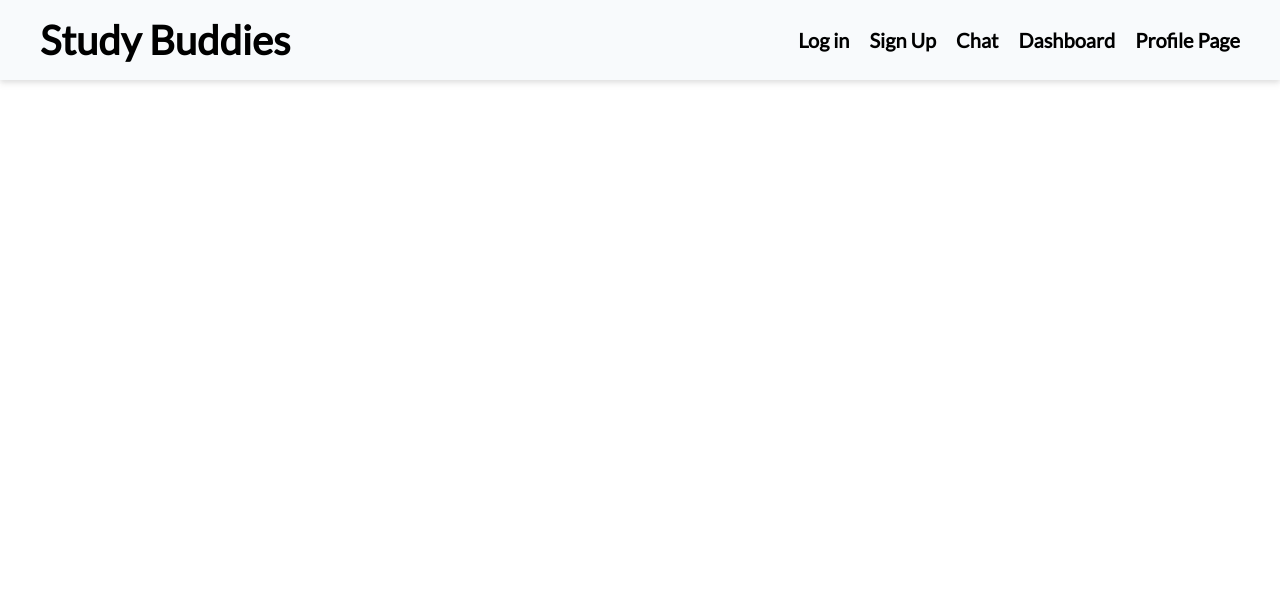
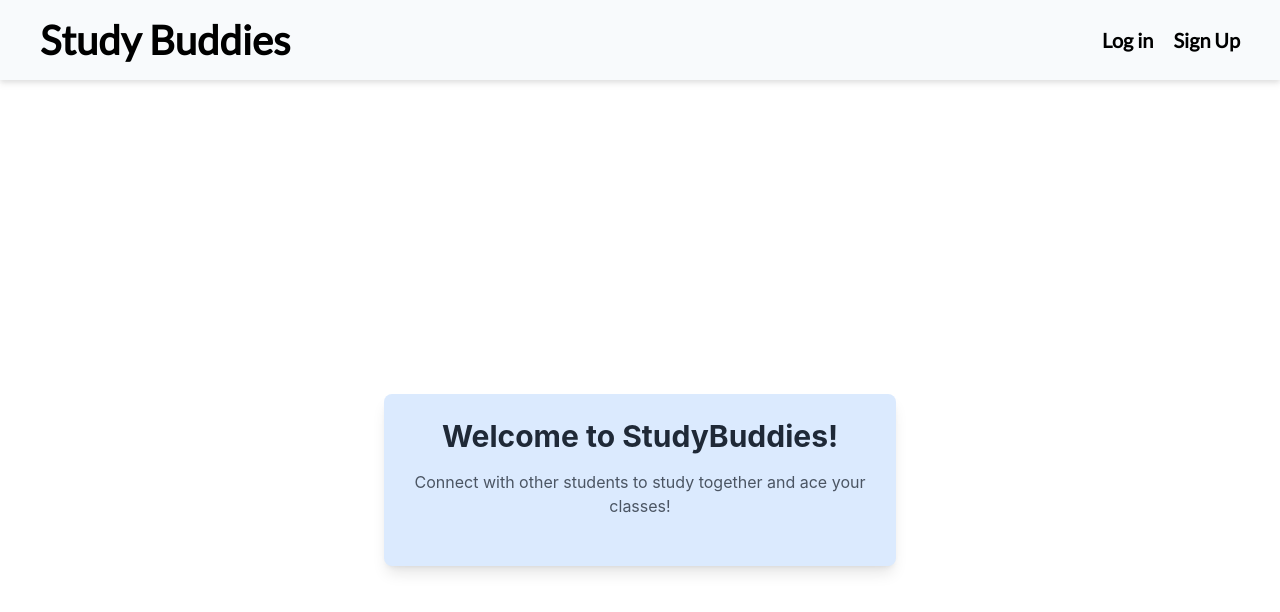
Before and after one commit to CSC-4350-SP2024/Team9, a React (Create React App) app in the folder study-buddy-app/client/: page / in a window 1280 px wide. Shown: the top 612 px of the page. Built offline with nearby package versions, Linux system fonts and the light colour scheme.

Commit message:
switched the flow of the website and added homepage

```diff
--- a/study-buddy-app/client/src/App.js
+++ b/study-buddy-app/client/src/App.js
@@ -7,12 +7,14 @@ import ChatPage from "./pages/chatPage.jsx";
 import { BrowserRouter as Router, Route, Routes } from "react-router-dom";
 import Dashboard from "./pages/dashboard.jsx";
 import Profile from "./pages/Profile.jsx";
+import Home from "./pages/Home.jsx";
 
 function App() {
   return (
     <Router>
       <Navbar />
       <Routes>
+        <Route path="/" element={<Home />} />
         <Route path="/login" element={<Login />} />
         <Route path="/signup" element={<Signup />} />
         <Route path="/chatPage" element={<ChatPage />} />
--- a/study-buddy-app/client/src/components/Navbar.jsx
+++ b/study-buddy-app/client/src/components/Navbar.jsx
@@ -18,9 +18,8 @@ const Navbar = () => {
                           <ul className="space-x-5 flex pr-4 ">
                               <li style={{ fontFamily: "lato", fontWeight: 600, fontSize: "20px" }}><Link to="/login">Log in</Link></li>
                 <li style={{ fontFamily: "lato", fontWeight: 600, fontSize: "20px" }}><Link to="/signup">Sign Up</Link></li>
-                <li style={{ fontFamily: "lato", fontWeight: 600, fontSize: "20px" }}><Link to="/chatPage">Chat</Link></li>
-                <li style={{ fontFamily: "lato", fontWeight: 600, fontSize: "20px" }}><Link to="/dashboard">Dashboard</Link></li>
-                <li style={{ fontFamily: "lato", fontWeight: 600, fontSize: "20px" }}><Link to="/profile">Profile Page</Link></li>
+
+                {/* <li style={{ fontFamily: "lato", fontWeight: 600, fontSize: "20px" }}><Link to="/dashboard">Dashboard</Link></li> */}
               </ul>
             </nav>
           </div>
--- a/study-buddy-app/client/src/components/chat/chat.jsx
+++ b/study-buddy-app/client/src/components/chat/chat.jsx
@@ -6,7 +6,7 @@ export const chat = () => {
   return (
     <div className='flex-1 fixed w-5/6 h-full top-20'> {/* chat */}
       <div className="h-12 bg-blue-500 flex items-center justify-between p-2 text-white"> {/* chat info bar */}
-        chat name
+        CSC 101
       </div>
       <div className="bg-blue-200 p-2 h-[calc(100%-177px)]">  {/* messages */}
         <Messages />
--- a/study-buddy-app/client/src/components/chat/chats.jsx
+++ b/study-buddy-app/client/src/components/chat/chats.jsx
@@ -7,7 +7,7 @@ const chats = () => {
           <div className='flex items-center  h-12 p-3 gap-2 justify-left text-white hover:bg-blue-300'> {/* other chats */}
             <img src="" alt="" className ='bg-black h-7 w-7 rounded-full object-cover'/> {/* profile pic */}
 
-            <span className='flex gap-2 p-0'>Chat name</span>
+            <span className='flex gap-2 p-0'>CSC 101</span>
       </div>
     </div>
   )
--- a/study-buddy-app/client/src/components/chat/message.jsx
+++ b/study-buddy-app/client/src/components/chat/message.jsx
@@ -7,7 +7,7 @@ const message = () => {
               <img src="" alt="" className='w-10 h-10 bg-black rounded-full' />
               <span className='text-gray-500 font-light mb-5'>just now</span>
           </div>
-          <span className='username'>Username</span>
+          <span className='username'>User1</span>
           <div className="w-4/5 flex flex-col gap-5"> {/* message content */}
               <p className='bg-blue-100 p-2 w-full'>hello</p>
           </div>
--- a/study-buddy-app/client/src/pages/Home.jsx
+++ b/study-buddy-app/client/src/pages/Home.jsx
@@ -1,9 +1,20 @@
 import React from 'react'
 
+
 export const Home = () => {
+
   return (
-    <div>Home</div>
-  )
+    <div className="bg-white min-h-screen flex items-center justify-center">
+      <div className="max-w-lg p-6 mx-auto bg-blue-100 shadow-lg rounded-lg">
+        <h1 className="text-3xl font-bold text-center text-gray-800 mb-4">
+          Welcome to StudyBuddies!
+        </h1>
+        <p className="text-gray-600 text-center mb-6">
+          Connect with other students to study together and ace your classes!
+        </p>
+      </div>
+    </div>
+  );
 }
 
 export default Home
--- a/study-buddy-app/client/src/pages/dashboard.jsx
+++ b/study-buddy-app/client/src/pages/dashboard.jsx
@@ -1,4 +1,5 @@
 import React from 'react';
+import { Link } from "react-router-dom";
 
 
 const enrolledClasses = [
@@ -17,13 +18,13 @@ export const Dashboard = () => {
           <div key={classItem.id} className="bg-white my-4 p-4 rounded shadow-md w-full flex justify-between items-center">
             <p className="text-lg font-semibold">{classItem.name}</p>
             <div className="flex space-x-4">
-              <button className="px-4 py-2 bg-blue-500 text-white rounded-md hover:bg-blue-600">Select</button>
+              <button className="px-4 py-2 bg-blue-500 text-white rounded-md hover:bg-blue-600"><Link to="/chatPage">Chat</Link></button>
             </div>
           </div>
         ))}
       </div>
     <div className='flex'>
-      <button className="mt-8 px-6 py-3 bg-green-500 text-white rounded-md hover:bg-green-600">Edit Profile</button>
+      <button className="mt-8 px-6 py-3 bg-green-500 text-white rounded-md hover:bg-green-600"><Link to="/profile"> Edit Profile Page</Link></button>
 
       <button className=" ml-4 mt-8 px-6 py-3 bg-purple-500 text-white rounded-md hover:bg-purple-600">Study Buddy Pairing</button>
           </div>
```
Also changed, not shown: study-buddy-app/client/public/studybuddy.png (added).
